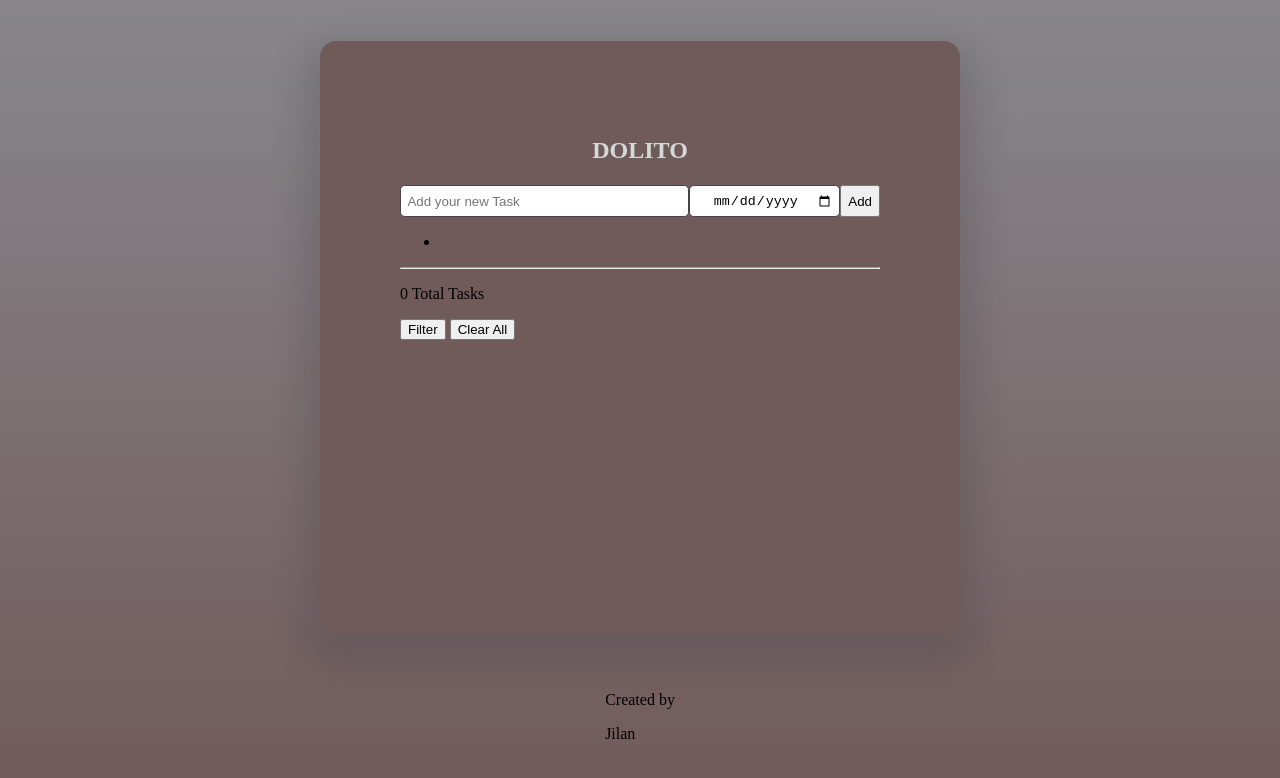
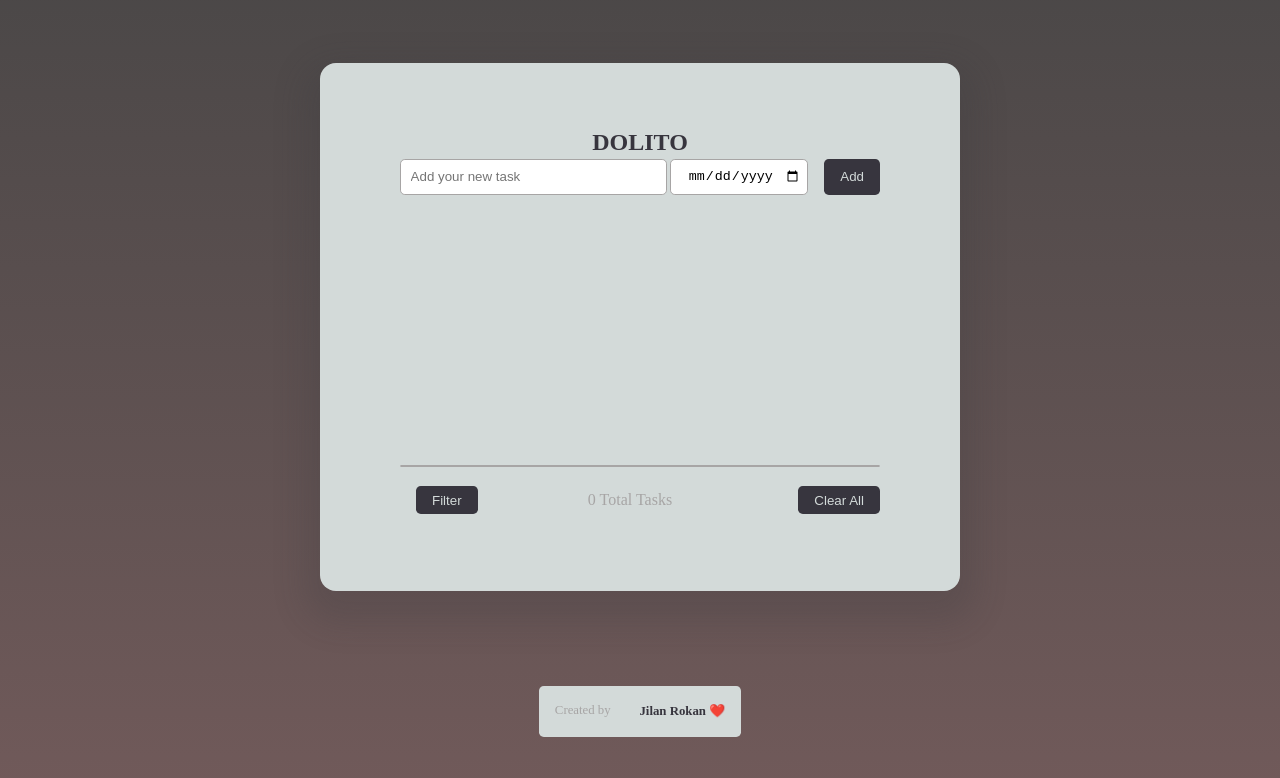
Before and after one commit to Revou-Coding-Camp/codingcamp-1-sep-2025-Miel-Code, a plain HTML site: page Index.html in a window 1280 px wide. Drawn offline with Linux system fonts and the light colour scheme.

Commit message:
Enhance UI styles and implement input validation for task management

```diff
--- a/CSS/style.css
+++ b/CSS/style.css
@@ -1,12 +1,14 @@
 :root{
     --BGui: linear-gradient(
         180deg,
-        rgba(55, 53, 62, 0.6) 2%,
+        rgba(56, 52, 52, 0.9) 0%,
         #715A5A 100%
         );
         --dark: #37353e;
         --grey: #44444E;
-        --mocca: #715A5A;
+        --grey-border: #a7a5a5;
+        --mocca: #9f8888;
+        --green: #037242;
         --light-white: #D3DAD9;
 }
 
@@ -21,15 +23,15 @@ body{
     height: 100vh;
 }
 
-/* Primary Content */
-
 h2{
     margin: 0;
 }
 
 .primaryContent{
-    background-color: var(--mocca);
-    padding: 6rem 5rem;
+    background-color: var(--light-white);
+    padding: 4rem 5rem;
+    display: flex;
+    flex-direction: column;
     justify-content: space-around;
     height: 50%;
     width: 60%;
@@ -41,10 +43,11 @@ h2{
 h2{
     text-align: center;
     text-transform: uppercase;
-    height: 3rem;
-    color: var(--light-white);
+    color: var(--dark);
 }
 
+
+/* Form Style */
 .input{
     display: flex;
     position: relative;
@@ -53,9 +56,13 @@ h2{
 
 .input-field{
     width: 100%;
-    padding: 0.4rem;
+    padding: 0.6rem;
     border-radius: 0.3rem;
-    border: 0.06px solid var(--grey)
+    border: 0.06px solid var(--grey-border);
+}
+
+#taskInput {
+    margin-right: 0.2rem;
 }
 
 .dateInput-field{
@@ -63,5 +70,121 @@ h2{
     width: 50%;
     padding: 0.4rem;
     border-radius: 0.3rem;
-    border: 0.06px solid var(--grey)
+    border: 0.06px solid var(--grey-border)
 }
+
+#btn-addTask, #btn-filter, #btn-clearAll{
+    background-color: var(--dark);
+    color: var(--light-white);
+    border: none;
+    border-radius: 0.3rem;
+    padding: 0.4rem 1rem;
+    margin-left: 1rem;
+}
+
+#btn-addTask:hover, #btn-filter:hover, #btn-clearAll:hover{
+    background-color: var(--grey);
+    cursor: pointer;
+}
+
+.todo-container{
+    display: flex;
+    gap: 1rem;
+}
+
+ul{
+    padding: 0;
+    margin: 0;
+    margin-top: 1rem;
+    overflow-y: scroll;
+}
+
+li{
+    display: flex;
+    flex-direction: column;
+    gap: 1.2rem;
+    padding: 1.3rem;
+}
+
+.scroll{
+    height: 15rem;
+    scrollbar-width: thin;
+}
+
+.scroll::-webkit-scrollbar{
+    width: 0.5rem;
+}
+
+.scroll::-webkit-scrollbar-thumb{
+    background-color: var(--dark);
+    border-radius: 0.3rem;
+}
+
+.scroll::-webkit-scrollbar-track{
+    display: none;
+}
+
+#taskList p{
+    color: var(--light-white)
+}
+
+.disabled{
+    display: flex;
+    text-decoration: line-through;
+}
+
+input[type="checkbox"]::before {
+    content: "\2713";
+    display: inline-block;
+    font-size: 1.5rem;
+    width: 1.5rem;
+    height: 1.5rem;
+    text-align: center;
+    border: 0.1rem solid var(--grey-border);
+    border-radius: 0.3rem;
+    color: transparent
+}
+
+input[type="checkbox"]::before::after {
+    color: var(--light-white);
+    background-color: var(--green);
+    border: 0.06rem solid var(--green);
+    border-radius: 50%;
+}
+
+
+/* Bottom Section */
+.counter{
+    border: 0.06rem solid var(--grey-border);
+    border-radius: 0.3rem;
+}
+
+.counter-container{
+    display: flex;
+    justify-content: space-between;
+    align-items: center;
+    color: var(--grey-border)
+}
+
+
+/* Footer */
+
+.footer{
+    display: flex;
+    gap: 1.8rem;
+    background-color: var(--light-white);
+    text-align: center;
+    font-size: 0.8rem;
+    margin-top: 2rem;
+    padding: 0.3rem 1rem;
+    border-radius: 0.3rem;
+}
+
+.createdBy{
+    color: var(--grey-border);
+}
+
+.creatorName{
+    color: var(--dark);
+    font-weight: bold;
+}
--- a/Index.html
+++ b/Index.html
@@ -4,26 +4,31 @@
     <meta charset="UTF-8">
     <meta name="viewport" content="width=device-width, initial-scale=1.0">
     <title>Dolito: To Do List</title>
+    <!-- CSS Link -->
     <link rel="stylesheet" href="/CSS/style.css">
+
+    <!-- Javascript Link -->
     <script src="/JS/script.js"></script>
 </head>
 <body>
     <!-- Primary Content Start -->
     <section class="primaryContent">
         <h2>Dolito</h2>
-        <div class="input">
-            <input class="input-field" type="text" placeholder="Add your new Task" id="taskInput">
-            <input class="dateInput-field" type="date" id="dateInput">
-            <button class="btn" id="btn-addTask">Add</button>
-        </div>
+        <form>
+            <div class="input">
+                <input class="input-field" type="text" placeholder="Add your new task" id="taskInput">
+                <input class="dateInput-field" type="date" id="dateInput">
+                <button class="btn" id="btn-addTask" onclick="validateInput();">Add</button>
+            </div>
+        </form>
             <ul class="scroll">
                 <li id="taskList"></li>
             </ul>
         <div>
-            <hr>
-            <div>
+            <hr class="counter">
+            <div class="counter-container">
+                <button type="button" class="btn" id="btn-filter">Filter</button>
                 <p><span>0</span> Total Tasks</p>
-                <button type="button" class="btn" id="btn-filter">Filter</button>
                 <button type="button" class="btn" id="btn-clearAll">Clear All</button>
             </div>
         </div>
@@ -32,8 +37,10 @@
 
     <!-- Footer Start -->
     <footer>
-        <p class="createdBy">Created by</p>
-        <p class="creatorName">Jilan</p>
+        <div class="footer">
+           <p class="createdBy">Created by</p>
+            <p class="creatorName">Jilan Rokan ❤️</p>
+        </div>
     </footer>
     <!-- Footer End -->
 </body>
--- a/JS/script.js
+++ b/JS/script.js
@@ -0,0 +1,7 @@
+function validateInput(){
+    const inputField = document.getElementById("taskInput").value;
+    const dateField = document.getElementById("dateInput").value;
+
+    console.log('todo', inputField);
+    console.log('due date', dateField);
+}
```
